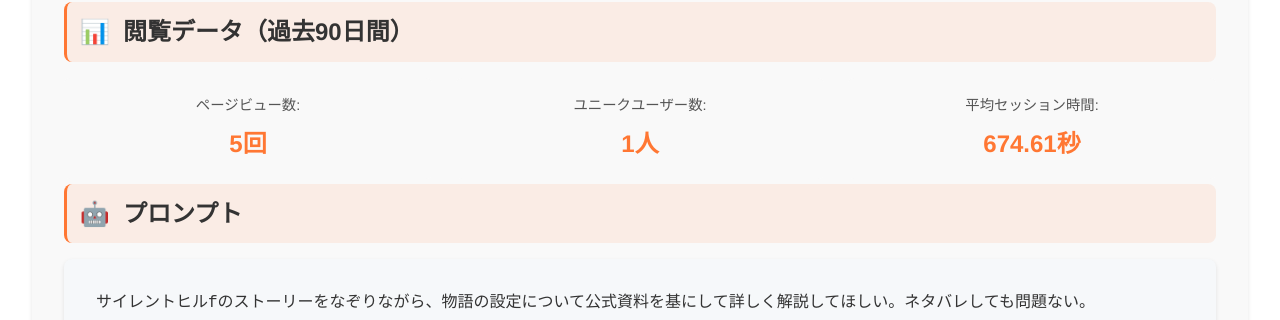
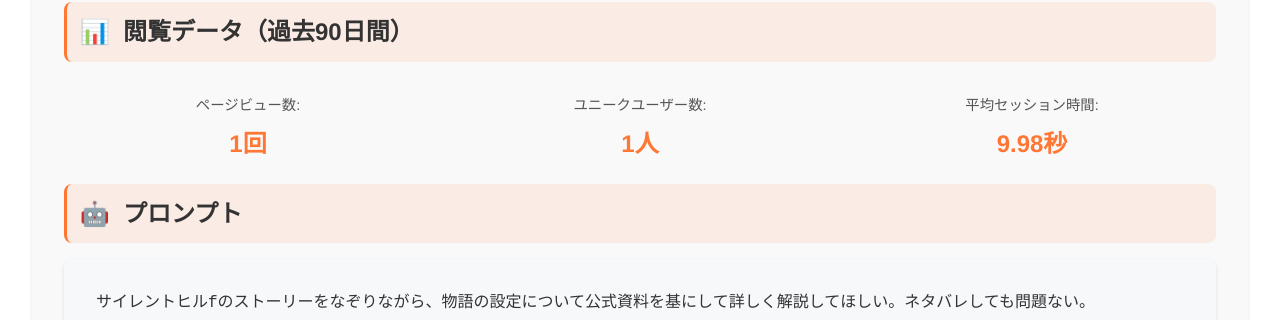
Before and after one commit to aegisfleet/share-deepresearch, a Jekyll site: the page built from _topics/silent-hill-f/index.md, in a window 1280 px wide and 900 px high, scrolled down 590 px. Shown: the part 130-450 px from the top of the window. Built offline with Jekyll 4.4.1, drawn with Linux system fonts in a browser that asks for light colours; nearby versions of some CDN libraries.

Commit message:
Update GA4 metrics

```diff
--- a/_topics/silent-hill-f/index.md
+++ b/_topics/silent-hill-f/index.md
@@ -4,8 +4,8 @@ category: playful
 date: 2025-09-24
 description: サイレントヒルfの物語とテーマ性を深く掘り下げ、公式資料に基づいて詳細に解説します。ネタバレを含む内容ですので、未プレイの方はご注意ください。
 ga4_metrics:
-  avgSessionDuration: 674.607496
-  pageViews: 5
+  avgSessionDuration: 9.977505
+  pageViews: 1
   users: 1
 layout: topic
 prompt: サイレントヒルfのストーリーをなぞりながら、物語の設定について公式資料を基にして詳しく解説してほしい。ネタバレしても問題ない。
```
Also changed, not shown: _topics/california-rice/index.md (+3 -3 lines).
